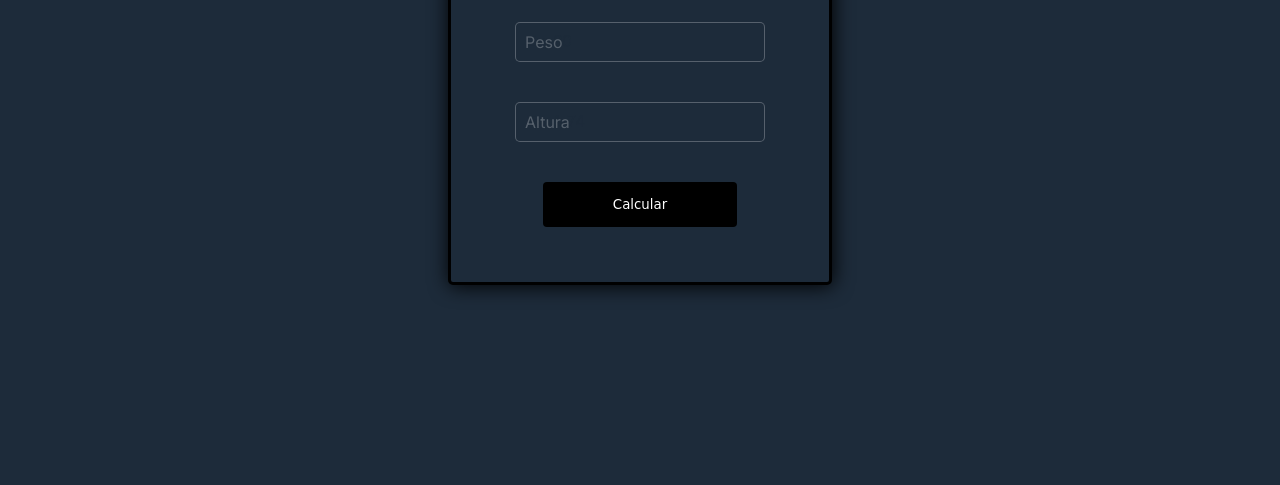
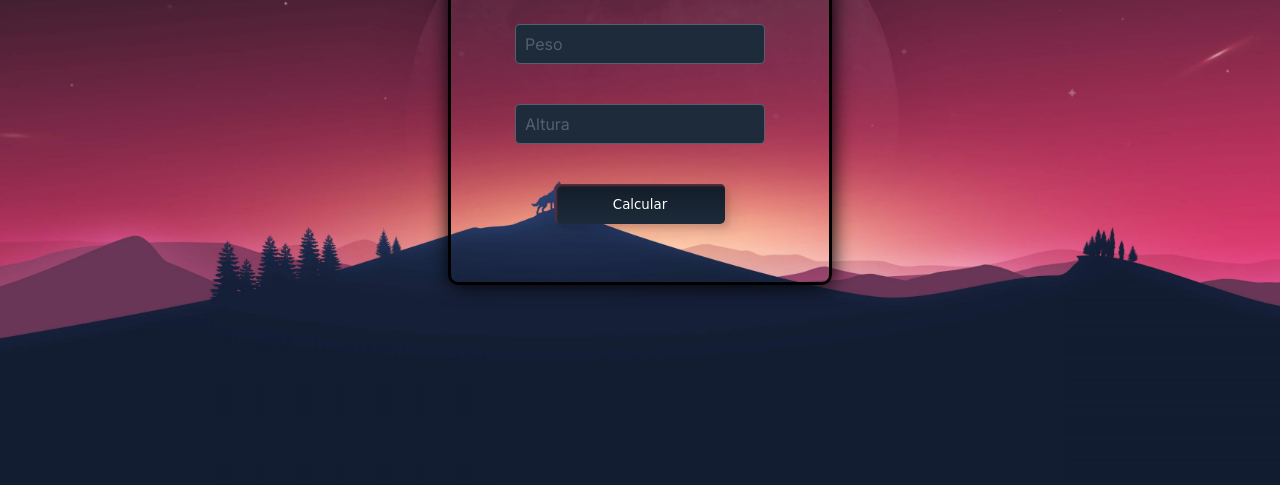
Before and after one commit to Victor87dev/projeto-imc, a plain HTML site: page index.html in a window 1280 px wide. Shown: the part 315-800 px from the top of the page. Drawn offline with Linux system fonts and the light colour scheme; a web font is replaced by a local one.

Commit message:
background

```diff
--- a/forms.js
+++ b/forms.js
@@ -20,32 +20,28 @@ botao.addEventListener("click",(evt)=>{
     const div = document.createElement("div")
     div.setAttribute("id","result")
     div.setAttribute("class","novaCaixa")
-    div.innerHTML = `IMC: ${resultado}, Abaixo do peso`
-    caixaPrincipal.classList.add("class","cinza")
+    div.innerHTML = `IMC: ${resultado}`
     caixaPrincipal.appendChild(div)
     }else if(resultado > 18.5 && resultado <= 24.9) {
     verifica = true
     const div = document.createElement("div")
     div.setAttribute("id","result")
     div.setAttribute("class","novaCaixa")
-    div.innerHTML = `IMC: ${resultado}, Normal`
-    caixaPrincipal.classList.add("class","verde")
+    div.innerHTML = `IMC: ${resultado}`
     caixaPrincipal.appendChild(div)
     }else if(resultado > 24.9 && resultado <= 30){
     verifica = true
     const div = document.createElement("div")
     div.setAttribute("id","result")
     div.setAttribute("class","novaCaixa")
-    div.innerHTML = `IMC: ${resultado}, Acima do peso`
-    caixaPrincipal.classList.add("class","amarelo")
+    div.innerHTML = `IMC: ${resultado}`
     caixaPrincipal.appendChild(div)
     }else{
     verifica = true
     const div = document.createElement("div")
     div.setAttribute("id","result")
     div.setAttribute("class","novaCaixa")
-    div.innerHTML = `IMC: ${resultado}, Obeso`
-    caixaPrincipal.classList.add("class","vermelho")
+    div.innerHTML = `IMC: ${resultado}`
     caixaPrincipal.appendChild(div)
     }
 }else{
@@ -54,31 +50,18 @@ botao.addEventListener("click",(evt)=>{
       const div = document.getElementById("result")
       div.innerHTML = ""
       div.innerHTML += `IMC: ${resultado}, Abaixo do peso`
-      caixaPrincipal.classList.add("class","cinza")
-      caixaPrincipal.classList.remove("vermelho","amarelo","verde")
     }else if(resultado > 18.5 && resultado <= 24.9){
       const div = document.getElementById("result")
       div.innerHTML = ""
-      div.innerHTML += `IMC: ${resultado}, Normal`
-      caixaPrincipal.classList.add("class","verde")
-      caixaPrincipal.classList.remove("vermelho","amarelo","cinza")
+      div.innerHTML += `IMC: ${resultado}`
     }else if(resultado > 24.9 && resultado <= 30){
       const div = document.getElementById("result")
       div.innerHTML = ""
-      div.innerHTML += `IMC: ${resultado}, Acima do peso`
-      caixaPrincipal.classList.add("class","amarelo")
-      caixaPrincipal.classList.remove("vermelho","verde","cinza")
+      div.innerHTML += `IMC: ${resultado}`
     }else{
       const div = document.getElementById("result")
       div.innerHTML = ""
-      div.innerHTML += `IMC: ${resultado}, Obeso`
-      caixaPrincipal.classList.add("class","vermelho")
-      caixaPrincipal.classList.remove("amarelo","verde","cinza")
+      div.innerHTML += `IMC: ${resultado}`
     }
 }
 })
-
-var a = "12,77"
-var b = "1,1"
-
-n1 = parseFloat(a.replace)
--- a/index.html
+++ b/index.html
@@ -21,7 +21,7 @@
         </div>
 
         <div id="caixa_button" class="caixa_button">
-          <button type="button" id="botao" class="botao" >Calcular</button>
+          <button type="button" id="botao" class="botao custom-btn"><span>Calcular</span></button>
         </div>
 
       </div>
--- a/style.css
+++ b/style.css
@@ -16,7 +16,11 @@ body{
   flex-direction: column;
   justify-content: center;
   align-items: center;
-  background-color: #1d2b3a;
+  background-image: url(wallpaperflare.com_wallpaper.jpg);
+  background-size: cover;
+  background-position: center;
+  position: relative;
+  overflow: hidden;
 }
 
 h1{
@@ -34,8 +38,9 @@ h1{
   border: 3px solid #000;
   color: #000;
   background-color: #1d2b3a;
-  border-radius: 5px;
+  border-radius: 10px;
   box-shadow: 1px 1px 20px #000;
+  background: transparent;
 }
 
 .inputBox{
@@ -94,13 +99,93 @@ h1{
   color: #747474;
 }
 
-button{
+.custom-btn {
+  width: 170px;
+  height: 40px;
+  color: #fff;
+  border-radius: 5px;
+  padding: 10px 25px;
+  font-family: 'Tilt Warp', cursive;
+  font-weight: 500;
+  background: transparent;
   cursor: pointer;
-  padding: 15px 70px;
-  font-family: 'Tilt Warp', cursive;
-  background-color: #000;
-  color: #fff;
-  border-radius: 4px;
+  transition: all 0.3s ease;
+  position: relative;
+  display: inline-block;
+   box-shadow:inset 2px 2px 2px 0px rgb(90, 47, 68),
+   7px 7px 20px 0px rgba(0,0,0,.1),
+   4px 4px 5px 0px rgba(0,0,0,.1);
+  outline: none;
+}
+
+.botao {
+  background: #1d2b3a;
+background: linear-gradient(0deg, #1d2b3a 0%, #121c27 100%);
+  width: 170px;
+  height: 40px;
+  line-height: 42px;
+  padding: 0;
+  border: none;
+
+}
+.botao span {
+  position: relative;
+  display: block;
+  width: 100%;
+  height: 100%;
+}
+.botao:before,
+.botao:after {
+  position: absolute;
+  content: "";
+  right: 0;
+  top: 0;
+   background: rgb(170, 52, 117);
+  transition: all 0.3s ease;
+}
+.botao:before {
+  height: 0%;
+  width: 2px;
+}
+.botao:after {
+  width: 0%;
+  height: 2px;
+}
+.botao:hover{
+   background: transparent;
+  box-shadow: none;
+}
+.botao:hover:before {
+  height: 100%;
+}
+.botao:hover:after {
+  width: 100%;
+}
+.botao span:hover{
+   color: rgb(170, 52, 117);
+}
+.botao span:before,
+.botao span:after {
+  position: absolute;
+  content: "";
+  left: 0;
+  bottom: 0;
+   background: rgb(170, 52, 117);
+  transition: all 0.3s ease;
+}
+.botao span:before {
+  width: 2px;
+  height: 0%;
+}
+.botao span:after {
+  width: 0%;
+  height: 2px;
+}
+.botao span:hover:before {
+  height: 100%;
+}
+.botao span:hover:after {
+  width: 100%;
 }
 
 .novaCaixa{
```
Also changed, not shown: wallpaperflare.com_wallpaper.jpg (added).
